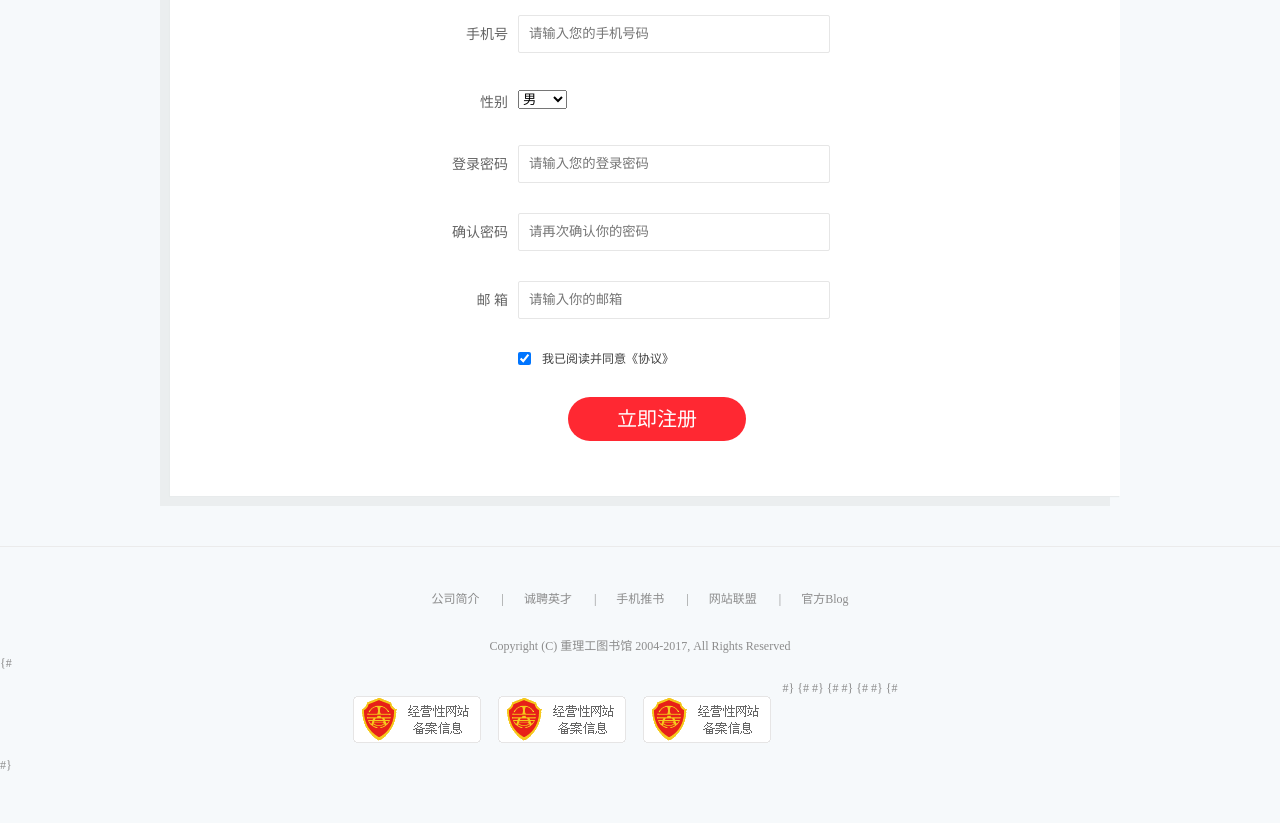
After one commit to buhsng/brecommend, a Django app: template user/templates/favor.html in a window 1280 px wide. The commit adds this page. Shown: the part 303-1126 px from the top of the page. Run offline with Django 3.2, Linux system fonts and the light colour scheme; the template is opened without the code that fills it, so the values that code supplies are empty.

```diff
--- a/index/admin.py
+++ b/index/admin.py
@@ -1,5 +1,5 @@
 from django.contrib import admin
-from .models  import Sort,Book,Author,Comment,User,Cart,PayCart,myorder
+from .models  import Sort,Book,Author,Comment,User,Cart,PayCart,MyOrder
 
 # Register your models here.
 admin.site.register(Sort)
@@ -9,4 +9,4 @@
 admin.site.register(User)
 admin.site.register(Cart)
 admin.site.register(PayCart)
-admin.site.register(myorder)
+admin.site.register(MyOrder)
--- a/user/templates/editpwd.html
+++ b/user/templates/editpwd.html
@@ -80,9 +80,9 @@
                     <dd>
                         <a href="{% url 'user:eidtpwd' %}" id="a_eidpwd">修改密码</a>
                     </dd>
-                    <dd>
+                    <!-- <dd>
                         <a href="{% url 'user:address' %}" id="a_adress">收货地址</a>
-                    </dd>
+                    </dd> -->
                 </dl>
             </div>
         </div>
--- /dev/null
+++ b/user/templates/favor.html
@@ -0,0 +1,159 @@
+<!DOCTYPE html>
+<html lang="en">
+{% load static %}
+<head>
+    <meta charset="UTF-8">
+    <link rel="shortcut icon" href="/static/img/favicon.ico" type="image/x-icon">
+    <link rel="stylesheet" type="text/css" href="/static/css/base.css">
+    <link rel="stylesheet" type="text/css" href="/static/css/foot.css">
+    <link rel="stylesheet" type="text/css" href="/static/css/register.css">
+    <script type="text/javascript" src="{% static 'js/jquery-3.3.1.js' %}"></script>
+    <script type="text/javascript" src="{% static 'js/register.js' %}"></script>
+    <link rel="stylesheet" type="text/css" href="/static/css/foot.css">
+    <script src="{% static 'js/html5.js' %}"></script>
+    <title>注册 -- 重理工图书馆</title>
+</head>
+<body>
+
+<div class="ddnewhead_wrap">
+    <div class="ddnewhead_content">
+        <div class="ddnewhead_logo">
+            <a href="{% url 'index:index' %}" title="返回首页">
+                <img src="https://tuibook.com/wp-content/uploads/2019/04/2019042922110096.png" >
+            </a>
+        </div>
+        <div class="ddnewcarthead_bottom"></div>
+    </div>
+</div>
+<form id='reFrom' action="{% url 'user:register' %}" method="post">
+    {% csrf_token %}
+    <div id="bd">
+        <div class="shadow_box">
+            <div class="register_box">
+                <div class="head">
+                        <span class="dd_more">
+                            <a class="home" href="{% url 'index:index' %}">网站首页</a>
+                        </span>
+                    <a class="head_a" href="#">新用户注册</a>
+                </div>
+                <div class="body">
+                    <div id="J_cheatProofTop" class="new_tip" style="display: block">
+                        <div>贴心提示：请勿设置与邮箱密码相同的账户登录密码或支付密码，防止不法分子窃取您的重理工图书馆账户信息，<a href="#">谨慎诈骗</a></div>
+
+                    </div>
+                    <table width="100%" cellspacing="0" cellpadding="0" border="0">
+                        <tbody>
+                        <tr>
+                            <td class="t">用户名</td>
+                            <td class="z_index2">
+                                <input name="txt_username" id="txt_username" autocomplete="off" maxlength="40"
+                                       tabindex="1" value="" placeholder="请输入您的用户名" type="text" class="text">
+                                <span id="J_tipUsername" class="cue warn"></span>
+                            </td>
+                        </tr>
+                        <tr>
+                            <td class="t">手机号</td>
+                            <td class="z_index2">
+                                <input name="txt_phone" id="txt_phone" autocomplete="off" maxlength="40"
+                                       tabindex="1" value="" placeholder="请输入您的手机号码" type="text" class="text">
+                                <span id="J_tipPhone" class="cue warn"></span>
+                            </td>
+                        </tr>
+                        <tr>
+                            <td class="t">性别</td>
+                            <td class="z_index2">
+                                <label>
+                                <select name="select_sex" title="请选择">
+                                    <option value="1" title="男">男</option>
+                                    <option value="2" title="女">女</option>
+                                    <option value="3" title="保密">保密</option>
+                                </select>
+                                </label>
+                            </td>
+                        </tr>
+
+                        <tr>
+                            <td class="t">登录密码</td>
+                            <td class="z_index2">
+                                <input name="txt_password" id="txt_password" type="password" autocomplete="off"
+                                       maxlength="40" tabindex="1" value="" placeholder="请输入您的登录密码" type="text"
+                                       class="text">
+                                <span id="J_tipPassword" class="cue warn"></span>
+                            </td>
+                        </tr>
+                        <tr>
+                            <td class="t">确认密码</td>
+                            <td class="z_index2">
+                                <input name="txt_check_password" id="txt_check_password" type="password"
+                                       autocomplete="off" maxlength="40" tabindex="1" value="" placeholder="请再次确认你的密码"
+                                       type="text" class="text">
+                                <span id="J_tipSurePassword" class="cue warn"></span>
+                            </td>
+                        </tr>
+                        <tr>
+                            <td class="t">邮 箱</td>
+                            <td class="z_index2">
+                                <input name="txt_email" id="txt_email" autocomplete="off" maxlength="40" tabindex="1"
+                                       value="" placeholder="请输入你的邮箱" type="text" class="text">
+                                <span id="J_tipEmail" class="cue warn"></span>
+                            </td>
+                        </tr>
+                        <tr>
+                            <td class="t"></td>
+                            <td class="clause">
+                                    <span class="float_l">
+                                         <input id="chb_agreement" name="chb_agreement" type="checkbox" tabindex="7"
+                                                checked="checked">
+                                            我已阅读并同意《协议》
+                                    </span>
+                            </td>
+                        </tr>
+                        <tr>
+                            <td class="t"></td>
+                            <td><input id="J_submitRegister" class="btn_login" type="button" value="立即注册"></td>
+                        </tr>
+                        </tbody>
+                    </table>
+                </div>
+            </div>
+        </div>
+    </div>
+</form>
+<div class="footer_nav_box">
+    <div class="footer_nav">
+        <a href="#" target="_blank" rel="nofollow">公司简介</a>
+        <span class="sep">|</span>
+        <a href="#" target="_blank">诚聘英才</a>
+        <span class="sep">|</span>
+        <a href="#" target="_blank">手机推书</a>
+        <span class="sep">|</span>
+        <a href="#" target="_blank">网站联盟</a>
+        <span class="sep">|</span>
+        <a href="#" target="_blank">官方Blog</a>
+    </div>
+    <div class="footer_copyright">
+        <span>Copyright (C) 重理工图书馆 2004-2017, All Rights Reserved</span>
+    </div>
+
+    <!-- 有三个icon的时候加footer_icon2 -->
+    {#
+    <div class="footer_icon footer_icon2" style="padding-left: 55px;">#}
+        {#
+        <div class="validator"><a href="#" target="_blank" class="footer_img"><img
+                src="../../static/images/validate.gif"></a></div>
+        #}
+        {#
+        <div class="validator"><a href="#" target="_blank" class="footer_img"><img
+                src="../../static/images/validate.gif"></a></div>
+        #}
+        {#
+        <div class="validator"><a id="_pingansec_bottomimagesmall_brand" href="#" target="_blank"><img
+                src="../../static/images/validate.gif"></a></div>
+        #}
+        {#
+    </div>
+    #}
+    <div class="clear"></div>
+</div>
+</body>
+</html>
--- a/user/templates/personalinfo.html
+++ b/user/templates/personalinfo.html
@@ -68,9 +68,9 @@
                     <dd>
                         <a href="{% url 'user:eidtpwd' %}" id="a_eidpwd">修改密码</a>
                     </dd>
-                    <dd>
+                    <!-- <dd>
                         <a href="{% url 'user:address' %}" id="a_adress">收货地址</a>
-                    </dd>
+                    </dd> -->
                 </dl>
             </div>
         </div>
```
Also changed, not shown: index/models.py (+8 -8 lines), index/templates/ShowCart.html (+1 -12 lines), index/templates/detail.html (+2 -6 lines), index/templates/index.html (+4 -4 lines), index/views.py (+11 -12 lines), user/models.py (+16 -0 lines), user/templates/address.html (+4 -4 lines), index/migrations/0001_initial.py (deleted), index/migrations/0002_cart_myorder_paycart.py (deleted), index/migrations/__init__.py (deleted), user/migrations/0001_initial.py (deleted), user/migrations/__init__.py (deleted).
